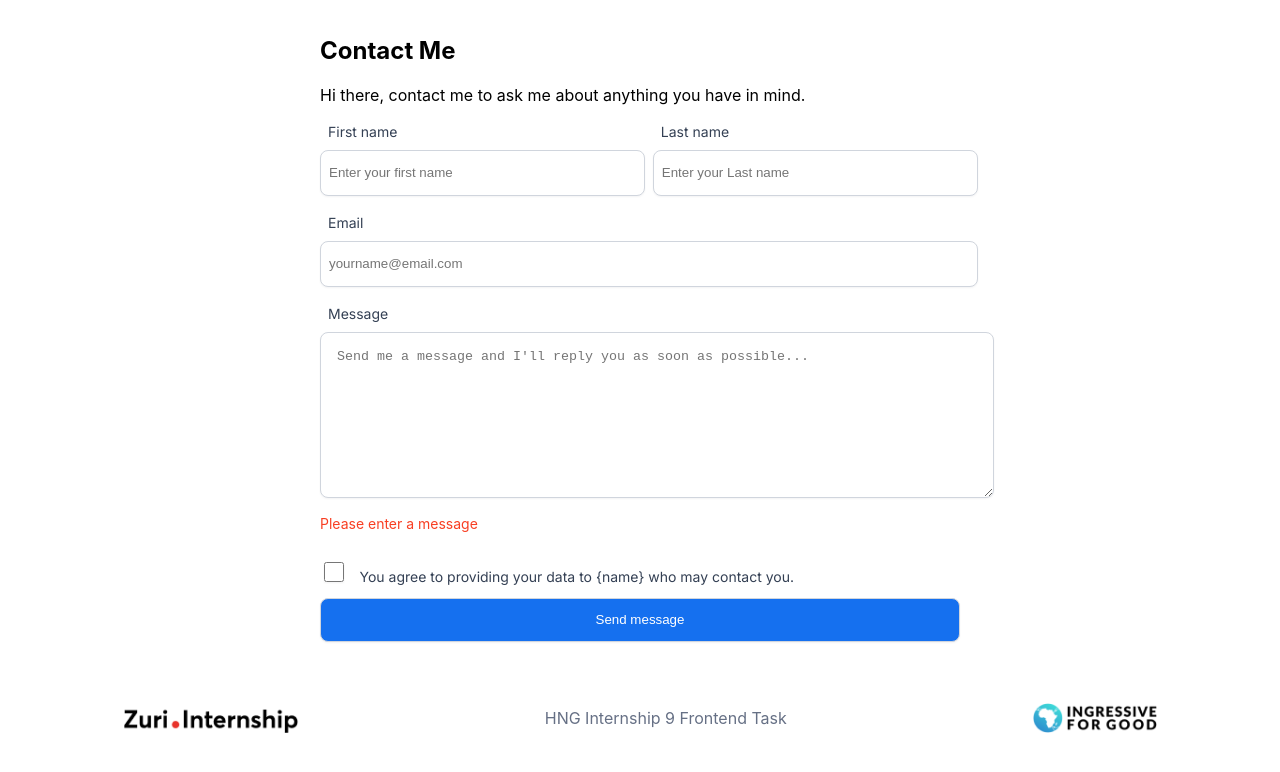
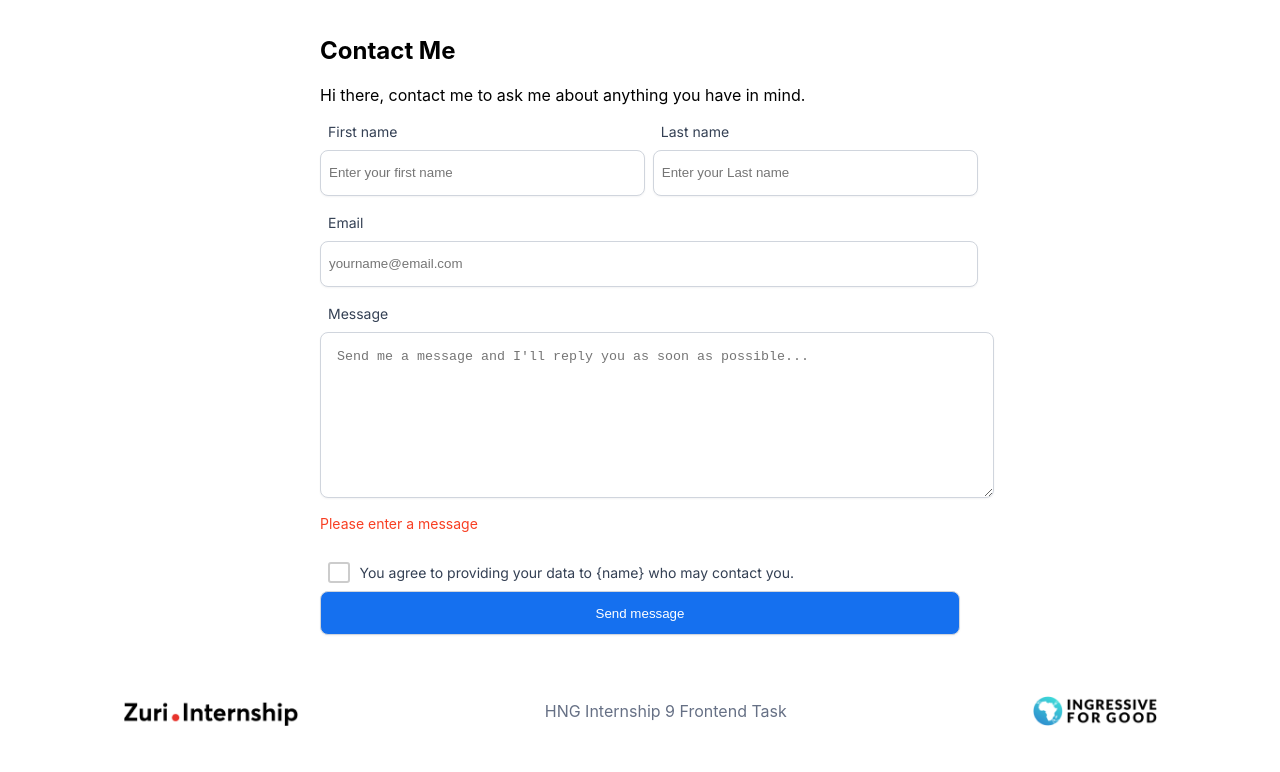
Before and after one commit to romeoscript/linktree-hng, a React (Create React App) app: page /contact in a window 1280 px wide. Shown: the top 772 px of the page. Built offline with nearby package versions, Linux system fonts and the light colour scheme.

Commit message:
feat:checkboxstate

```diff
--- a/src/Contact.jsx
+++ b/src/Contact.jsx
@@ -1,65 +1,104 @@
-import React,{useState} from 'react'
-import './contact.css'
+import React, { useState } from "react";
+import "./contact.css";
 
 const Contact = () => {
-  const [emailChange, setEmailChange] = useState('')
-  const [nameChange, setNameChange] = useState('')
-  const [lnameChange,  setLnameChange] = useState('')
-  const [messageChange, setMessageChange] = useState('')
-    const name = `{name}`
+  const [emailChange, setEmailChange] = useState("");
+  const [nameChange, setNameChange] = useState("");
+  const [lnameChange, setLnameChange] = useState("");
+  const [messageChange, setMessageChange] = useState("");
+  const name = `{name}`;
 
-    const emailChangeHandler =(event)=>{
-      setEmailChange(event.target.value)
-    }
-    const nameChangeHandler =(event)=>{
-      setNameChange(event.target.value)
-    }
-    const lnameChangeHandler =(event)=>{
-      setLnameChange(event.target.value)
-    }
-    const messageChangeHandler =(event)=>{
-      setMessageChange(event.target.value)
-    }
-    const submitHandler = (event)=>{
-      event.preventDefault()
+  const emailChangeHandler = (event) => {
+    setEmailChange(event.target.value);
+  };
+  const nameChangeHandler = (event) => {
+    setNameChange(event.target.value);
+  };
+  const lnameChangeHandler = (event) => {
+    setLnameChange(event.target.value);
+  };
+  const messageChangeHandler = (event) => {
+    setMessageChange(event.target.value);
+  };
+  const submitHandler = (event) => {
+    event.preventDefault();
     const submittedvalues = {
-        last:lnameChange,
+      last: lnameChange,
       first: nameChange,
-        email:emailChange,
-        message:messageChange
-      }
-      console.log(submittedvalues)
-      setMessageChange('')
-      setLnameChange('')
-      setNameChange('')
-      setEmailChange('')
-    }
+      email: emailChange,
+      message: messageChange,
+    };
+    console.log(submittedvalues);
+    setMessageChange("");
+    setLnameChange("");
+    setNameChange("");
+    setEmailChange("");
+  };
   return (
-    <div className='contact'>
+    <div className="contact">
       <h2>Contact Me</h2>
       <p>Hi there, contact me to ask me about anything you have in mind.</p>
       <form action="#" onSubmit={submitHandler}>
         <main className="form__flex">
           <div>
             <label htmlFor="first_name">First name</label> <br />
-                <input type="text" id='first_name' className={nameChange.trim()===''?'error__state':'romeo'} value={nameChange} placeholder='Enter your first name' onChange={nameChangeHandler}/>
+            <input
+              type="text"
+              id="first_name"
+              className={nameChange.trim() === "" ? "error__state" : "romeo"}
+              value={nameChange}
+              placeholder="Enter your first name"
+              onChange={nameChangeHandler}
+            />
           </div>
           <div>
             <label htmlFor="last_name">Last name</label> <br />
-                <input type="text" id='last_name' className={lnameChange.trim()===''?'error__state':'romeo'} value={lnameChange} placeholder='Enter your Last name' onChange={lnameChangeHandler} />
+            <input
+              type="text"
+              id="last_name"
+              className={lnameChange.trim() === "" ? "error__state" : "romeo"}
+              value={lnameChange}
+              placeholder="Enter your Last name"
+              onChange={lnameChangeHandler}
+            />
           </div>
+        </main>
+        <label htmlFor="email">Email</label> <br />
+        <input
+          type="email"
+          id="email"
+          className={emailChange.trim() === "" ? "error__state" : "romeo"}
+          value={emailChange}
+          placeholder="yourname@email.com"
+          onChange={emailChangeHandler}
+        />
+        <label htmlFor="message">Message</label>
+        <br />
+        <textarea
+          name=""
+          className={messageChange.trim() === "" ? "error__state" : "romeo"}
+          value={messageChange}
+          id="message"
+          cols="30"
+          rows="10"
+          placeholder="Send me a message and I'll reply you as soon as possible..."
+          onChange={messageChangeHandler}
+        ></textarea>
+        <span className={messageChange.trim() === "" ? "spanny" : "span"}>
+          Please enter a message
+        </span>{" "}
+        <br />
+        <label className="checkbox" htmlFor="checkbox">
+          <input type="checkbox" className="check__input" id="checkbox" />
+          <div className="checkbox__box">
 
-        </main>
-        <label htmlFor="email" >Email</label> <br />
-            <input type="email" id='email' className={emailChange.trim()===''?'error__state':'romeo'} value={emailChange} placeholder='yourname@email.com' onChange={emailChangeHandler}/>
-            <label htmlFor="message">Message</label><br />
-            <textarea name="" className={messageChange.trim()===''?'error__state':'romeo'} value={messageChange} id="message" cols="30" rows="10" placeholder="Send me a message and I'll reply you as soon as possible..." onChange={messageChangeHandler} ></textarea>
-           <span className={messageChange.trim()=== ''?'spanny':'span'}>Please enter a message</span> <br />
-            <input type="checkbox" /> <label>You agree to providing your data to {name} who may contact you.</label>
-            <input type="submit" id='btn__submit' value="Send message" />
+          </div>
+          You agree to providing your data to {name} who may contact you.
+        </label>
+        <input type="submit" id="btn__submit" value="Send message" />
       </form>
     </div>
-  )
-}
+  );
+};
 
-export default Contact
+export default Contact;
--- a/src/contact.css
+++ b/src/contact.css
@@ -66,14 +66,44 @@ input[type="submit"] {
   margin: auto;
   cursor: pointer;
 }
-input[type="checkbox"] {
+/* input[type="checkbox"] {
   padding: 0;
   width: 20px;
   height: 20px;
-  /* appearance: none; */
-  /* -webkit-appearance: none; */
+
   display: inline;
   border-radius: 8px;
+} */
+.checkbox{
+  display: inline-flex;
+  align-items: center;
+  cursor: pointer;
+}
+.check__input{
+  display: none;
+}
+.checkbox__box{
+  height: 1.25em;
+  width: 1.25em;
+  border: 2px solid #ccc;
+  display: flex;
+  align-items: center;
+  justify-content: center;
+  border-radius: 3px;
+  margin-right: 10px;
+  flex-shrink: 0;
+
+}
+
+.check__input:checked + .checkbox__box{
+  background: #FFFFFF;
+  border: 1px solid #84CAFF;
+  box-shadow: 0px 0px 0px 4px #D1E9FF;
+  border-radius: 6px;
+}
+.check__input:checked + .checkbox__box::after{
+  content:'\2714';
+  color: #1570EF;
 }
 @media (max-width: 550px) {
   .contact {
```
Lines whose indentation alone changed are shown as unchanged.
